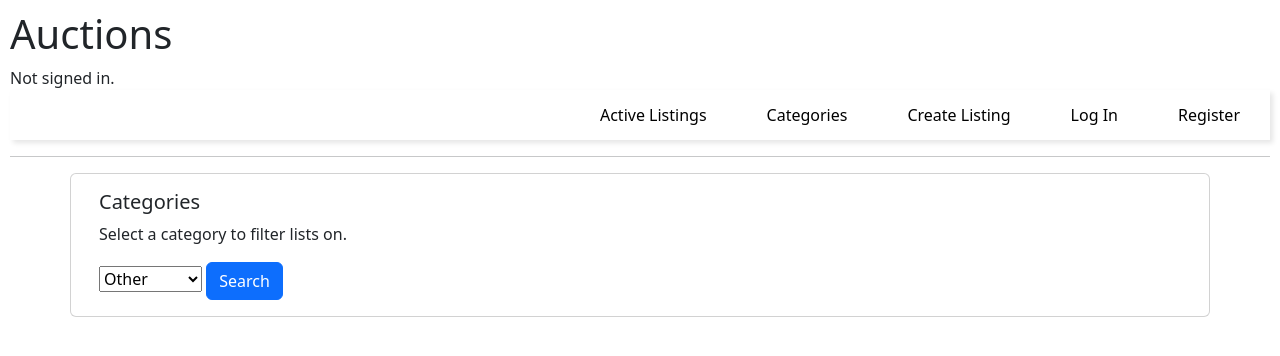
After one commit to dvan2/commerce, a Django app: page /categories in a window 1280 px wide. The commit adds this page. Shown: the top 356 px of the page. Run offline with Django 3.2, Linux system fonts and the light colour scheme.

Commit message:
Implemented categories

```diff
--- /dev/null
+++ b/auctions/templates/auctions/categories.html
@@ -0,0 +1,21 @@
+{% extends "auctions/layout.html" %} {% block body %}
+<div class="container">
+  <div class="row">
+    <div class="card col-sm">
+      <div class="card-body">
+        <h5>Categories</h5>
+        <p class="card-text">Select a category to filter lists on.</p>
+        <form action="{% url 'categories' %}" method="post">
+          {% csrf_token %}
+          <select name="cat-select">
+            {% for category, name in categories %}
+            <option value="{{ category }}">{{ name }}</option>
+            {% endfor %}
+          </select>
+          <button type="submit" class="btn btn-primary">Search</button>
+        </form>
+      </div>
+    </div>
+  </div>
+  {% endblock body %}
+</div>
--- a/auctions/templates/auctions/layout.html
+++ b/auctions/templates/auctions/layout.html
@@ -27,6 +27,9 @@
       <ul>
         <li class="hideOnMobile">
           <a href="{% url 'index' %}">Active Listings</a>
+        </li>
+        <li>
+          <a href="{% url 'categories' %}">Categories</a>
         </li>
         <li class="hideOnMobile">
           <a href="{% url 'create' %}">Create Listing</a>
@@ -83,7 +86,9 @@
             </svg>
           </a>
         </li>
-
+        <li>
+          <a href="{% url 'categories' %}">Categories</a>
+        </li>
         <li>
           <a href="{% url 'index' %}">Active Listings</a>
         </li>
@@ -108,6 +113,13 @@
       </ul>
     </nav>
     <hr />
-    {% block body %} {% endblock body %}
+    <!-- prettier-ignore -->
+    {% if messages %}
+      {% for message in messages %}
+        {% if message.level == DEFAULT_MESSAGE_LEVELS.ERROR %}
+    <div class="alert alert-danger" role="alert">{{ message }}</div>
+    {% else %}
+    <div class="alert alert-success" role="alert">{{ message }}</div>
+    {% endif %} {% endfor %} {% endif %} {% block body %} {% endblock body %}
   </body>
 </html>
--- a/auctions/urls.py
+++ b/auctions/urls.py
@@ -16,5 +16,6 @@ urlpatterns = [
     path('winnings', views.winnings, name="winnings"),
     path('active_bids', views.active_bids, name="active_bids"),
     path('owner_listings', views.user_listings, name="owner_listings"),
-    path('<int:listing_id>/comment', views.comment, name="comment")
+    path('<int:listing_id>/comment', views.comment, name="comment"),
+    path('categories', views.categories, name="categories"),
 ]
--- a/auctions/views.py
+++ b/auctions/views.py
@@ -132,7 +132,6 @@ def listing(request, listing_id):
                 new_bid = float(request.POST.get("new-bid"))
             except ValueError:
                 messages.error(request, "Bid value must be a number")
-                # return redirect('listing', listing_id = listing_id)
             old_bid = listing.current_bid
             if new_bid < 0:
                 messages.error(request, "Bid value must be postive")
@@ -258,3 +257,21 @@ def comment(request, listing_id):
         messages.success(request, "Added comment")
         return redirect('listing', listing_id = listing_id)
     return redirect('listing', listing_id= listing_id)
+
+def categories(request):
+    categories = Listing.Category.choices
+    if request.method == "POST":
+        category = request.POST.get("cat-select")
+        if category not in dict(Listing.Category.choices):
+            messages.error(request, "Invalid category.")
+            return render(request, "auctions/create.html")
+
+        listings = Listing.objects.filter(category=category)
+        return render(request, 'auctions/index.html', {
+            'heading': dict(Listing.Category.choices).get(category),
+            'listings': listings
+        })
+    else:
+        return render(request, 'auctions/categories.html', {
+            'categories': categories
+        })
```
Also changed, not shown: auctions/templates/auctions/listing.html (+1 -7 lines), auctions/templates/auctions/watchlist.html (deleted).
